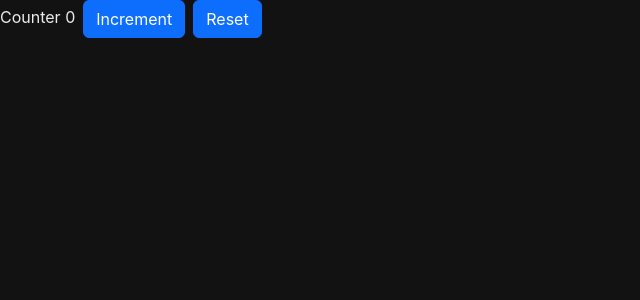
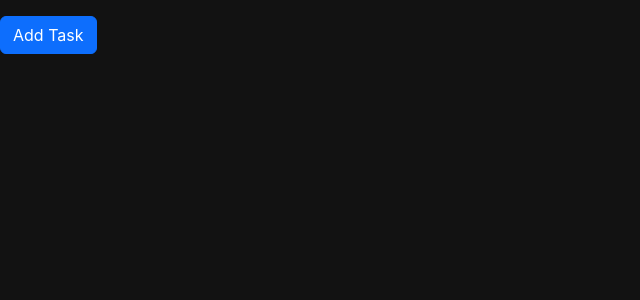
Before and after one commit to Leela-Prasad/react-part2, a React (Vite) app: page / in a window 1280 px wide. Shown: the top 300 px of the page, without its empty margins (0-640 px from the left). Built offline with nearby package versions, Linux system fonts and the light colour scheme.

Commit message:
Complext Action Reducer

```diff
--- a/src/App.tsx
+++ b/src/App.tsx
@@ -1,7 +1,8 @@
 import Counter from "./state-management/components/Counter";
+import TaskList from "./state-management/components/TaskList";
 
 function App() {
-  return <Counter />;
+  return <TaskList />;
 }
 
 export default App;
--- /dev/null
+++ b/src/state-management/components/TaskList.tsx
@@ -0,0 +1,49 @@
+import { HStack } from "@chakra-ui/react";
+import { useReducer, useState } from "react";
+import taskReducer from "../reducers/taskReducer";
+
+function TaskList() {
+  const [tasks, dispatch] = useReducer(taskReducer, []);
+
+  return (
+    <>
+      <button
+        onClick={() =>
+          dispatch({
+            type: "ADD",
+            task: {
+              id: Date.now(),
+              title: "Task " + Date.now(),
+            },
+          })
+        }
+        className="btn btn-primary my-3"
+      >
+        Add Task
+      </button>
+
+      <ul className="list-group">
+        {tasks.map((task) => (
+          <li key={task.id} className="list-group-item">
+            <HStack justifyContent={"space-between"}>
+              <p>{task.title}</p>
+              <button
+                onClick={() =>
+                  dispatch({
+                    type: "DELETE",
+                    id: task.id,
+                  })
+                }
+                className="btn btn-danger"
+              >
+                Delete
+              </button>
+            </HStack>
+          </li>
+        ))}
+      </ul>
+    </>
+  );
+}
+
+export default TaskList;
--- /dev/null
+++ b/src/state-management/reducers/taskReducer.ts
@@ -0,0 +1,28 @@
+interface Task {
+  id: number;
+  title: string;
+}
+
+interface AddTask {
+  type: "ADD";
+  task: Task;
+}
+
+interface DeleteTask {
+  type: "DELETE";
+  id: number;
+}
+
+type TaskAction = AddTask | DeleteTask;
+
+function taskReducer(tasks: Task[], dispatch: TaskAction): Task[] {
+  switch (dispatch.type) {
+    case "ADD":
+      return [...tasks, { id: dispatch.task.id, title: dispatch.task.title }];
+
+    case "DELETE":
+      return tasks.filter((t) => t.id !== dispatch.id);
+  }
+}
+
+export default taskReducer;
```
